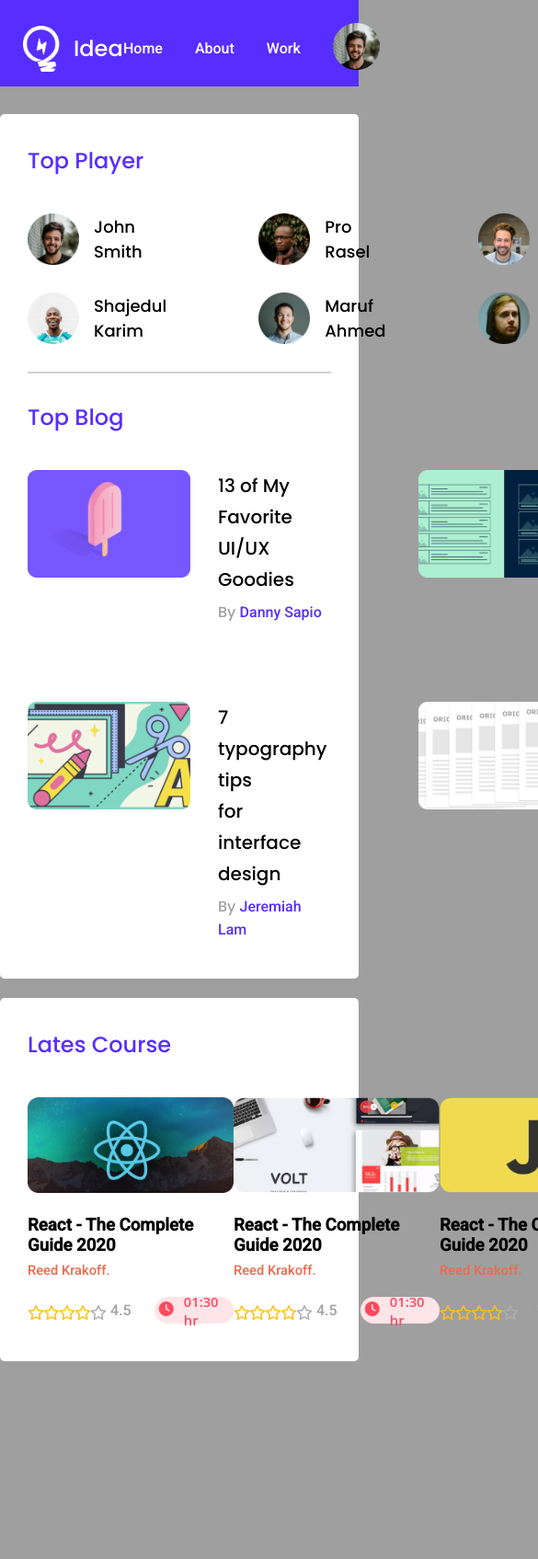
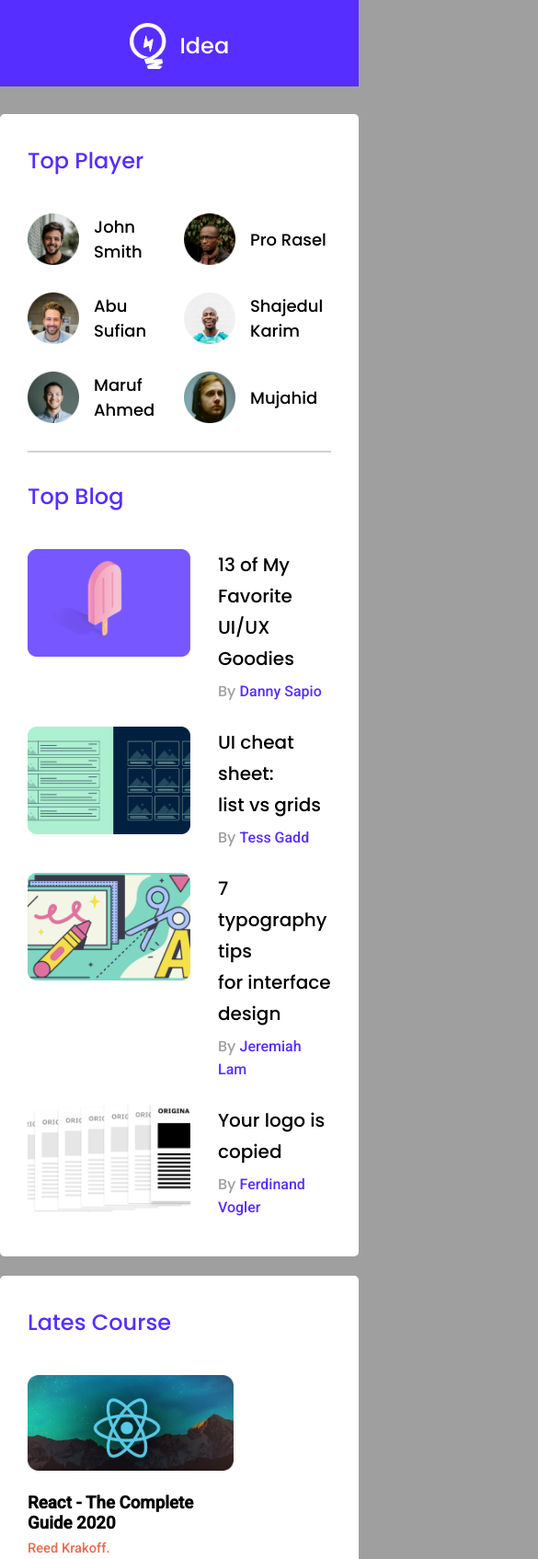
Before and after one commit to roushanali064/leader-board, a plain HTML site: page index.html in a window 390 px wide. Shown: the top 1695 px of the page at 92% size, 585 px wide, since content can reach past the window. Before the commit the page ends 1506 px from the top, so only its background shows below. Drawn offline with Linux system fonts and the light colour scheme.

Commit message:
responsive

```diff
--- a/index.html
+++ b/index.html
@@ -15,6 +15,7 @@
     <script src="https://kit.fontawesome.com/c079d5b060.js" crossorigin="anonymous"></script>
     <!-- style shit -->
     <link rel="stylesheet" href="styles/style.css">
+    <link rel="stylesheet" href="styles/responsive.css">
 </head>
 
 <body>
--- a/styles/style.css
+++ b/styles/style.css
@@ -170,9 +170,8 @@ hr {
 
 }
 .courses{
-    display: flex;
-    justify-content: space-around;
-    align-items: center;
+    display: grid;
+    grid-template-columns: repeat(3, 1fr);
 }
 .courses .banner img {
     width: 224px;
@@ -251,3 +250,27 @@ hr {
     font-size: 14.6913px;
     padding: 4px 5px;
 }
+.display-none{
+    display: none;
+}
+/* media query */
+@media screen and (max-width:576px) {
+    .nav-bar .nav-content{
+        flex-direction: column;
+    }
+    .nav-item ul{
+        display: none;
+    }
+    .players{
+        grid-template-columns: repeat(2, 1fr);
+        grid-column-gap: 10px;
+    }
+    .blogs{
+        grid-template-columns: repeat(1, 1fr);
+    }
+    .courses{
+        grid-template-columns: repeat(1, 1fr);
+
+    }
+
+}
```
